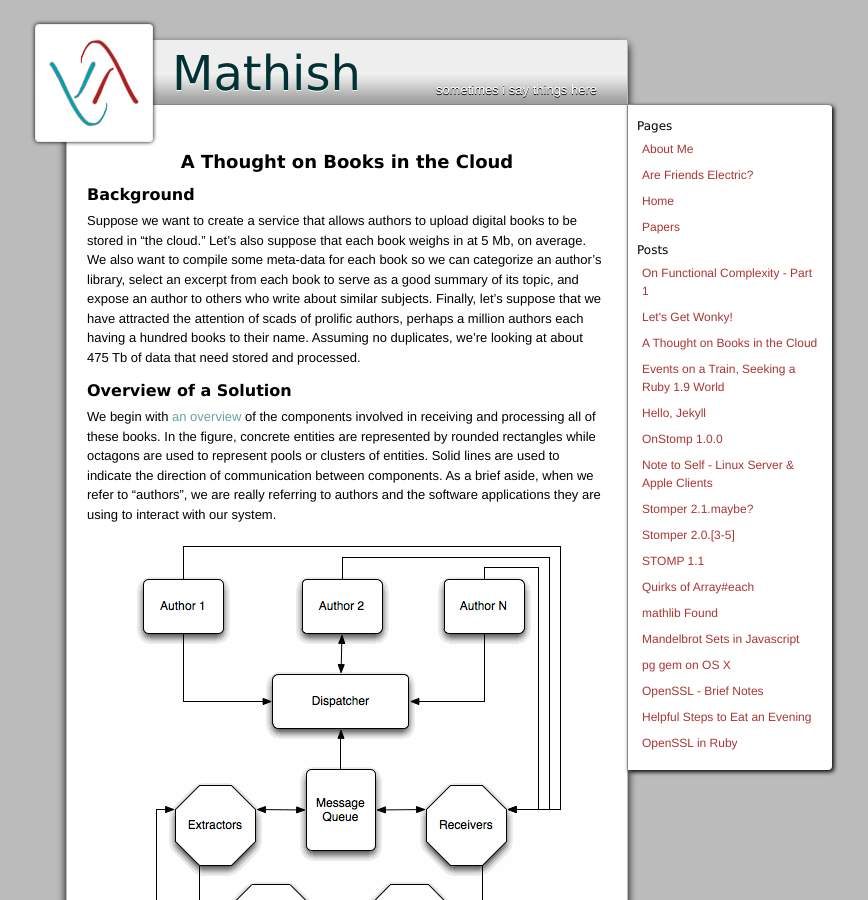
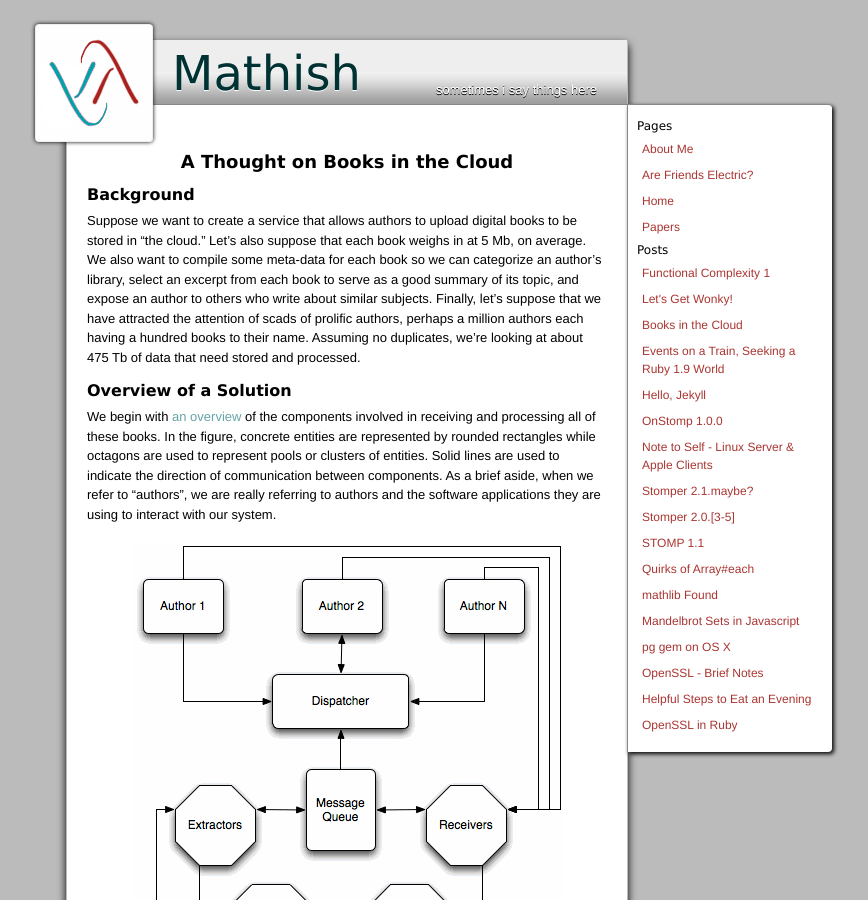
Before and after one commit to iande/mathish.com, a Jekyll site: the page built from _posts/2011-05-03-on-a-problem.md, in a window 1280 px wide and 900 px high. Shown: the whole window, without its empty margins (293-1161 px from the left). Built offline with Jekyll 4.4.1, drawn with Linux system fonts in a browser that asks for light colours; comment, search, counter and statistics services are not loaded.

Commit message:
truncated titles

```diff
--- a/_layouts/default.html
+++ b/_layouts/default.html
@@ -26,7 +26,13 @@
           <h2>Posts</h2>
           <ol>
             {% for post in site.posts %}
-            <li><a href="{{ post.url }}">{{ post.title }}</a></li>
+            <li><a href="{{ post.url }}">
+              {% if post.truncated_title %}
+                {{ post.truncated_title }}
+              {% else %}
+                {{ post.title }}
+              {% endif %}
+            </a></li>
             {% endfor %}
           </ol>
         </nav>
```
Also changed, not shown: _posts/2011-05-03-on-a-problem.md (+1 -0 lines), _posts/2011-05-08-mother-functional.md (+1 -0 lines).
